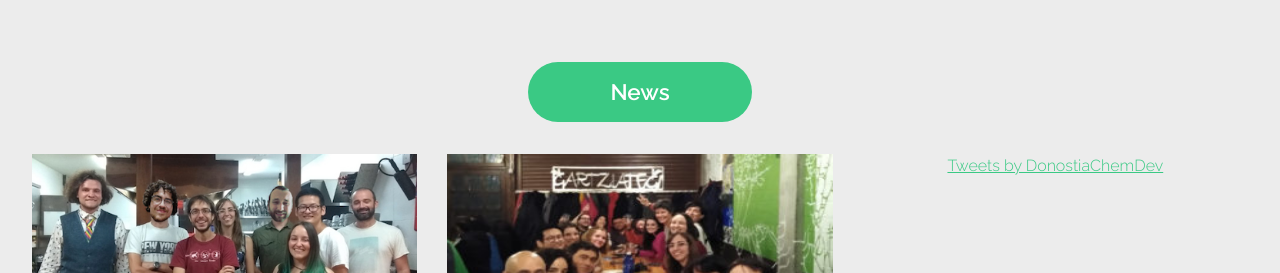
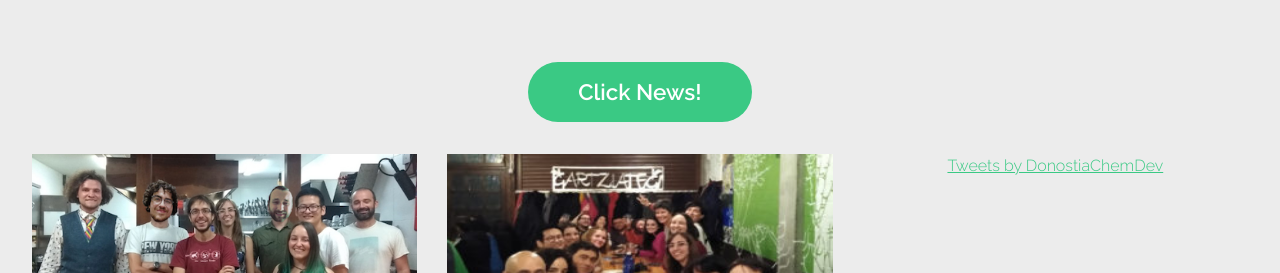
Before and after one commit to old-jekyll-templates/Horizons-Jekyll-Theme, a Jekyll site: the page built from index.html, in a window 1280 px wide and 900 px high. Shown: the part 259-532 px from the top of the window. Built offline with Jekyll 4.4.1, drawn with Linux system fonts in a browser that asks for light colours; the list of posts is cut into pages by our own code; comment, search, counter and statistics services are not loaded.

Commit message:
Update landing.html

```diff
--- a/_layouts/landing.html
+++ b/_layouts/landing.html
@@ -32,7 +32,7 @@ layout: default
 			<div class="wrapper style2">
 				<section class="container">
 					<header class="major">
-				        <a href="{{ site.baseurl }}/blog" class="button alt">News</a>
+				        <a href="{{ site.baseurl }}/blog" class="button alt">Click News!</a>
 						<!-- <span class="byline">Mauris vulputate dolor sit amet nibh</span>  -->
 					</header>
 					<div class="row no-collapse-1">
```
